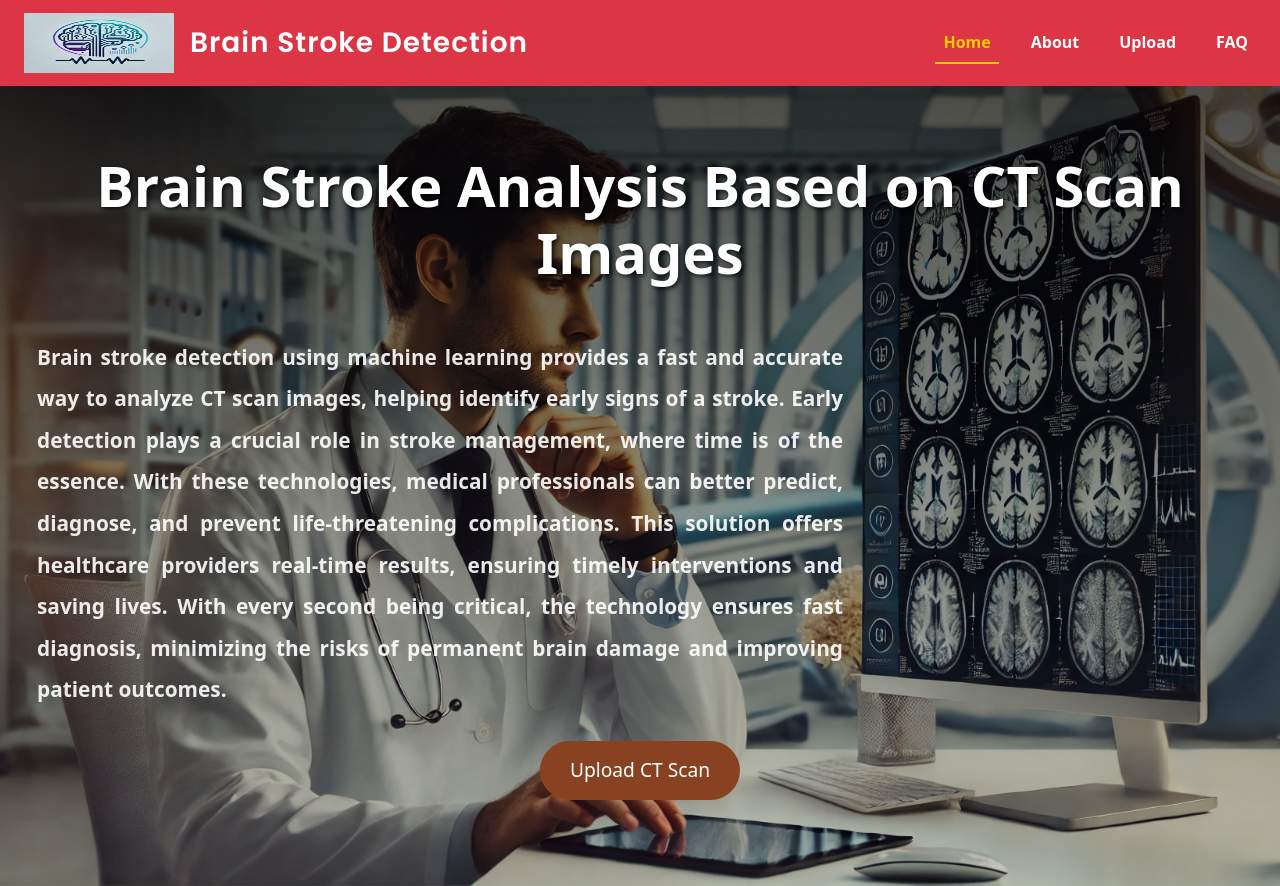
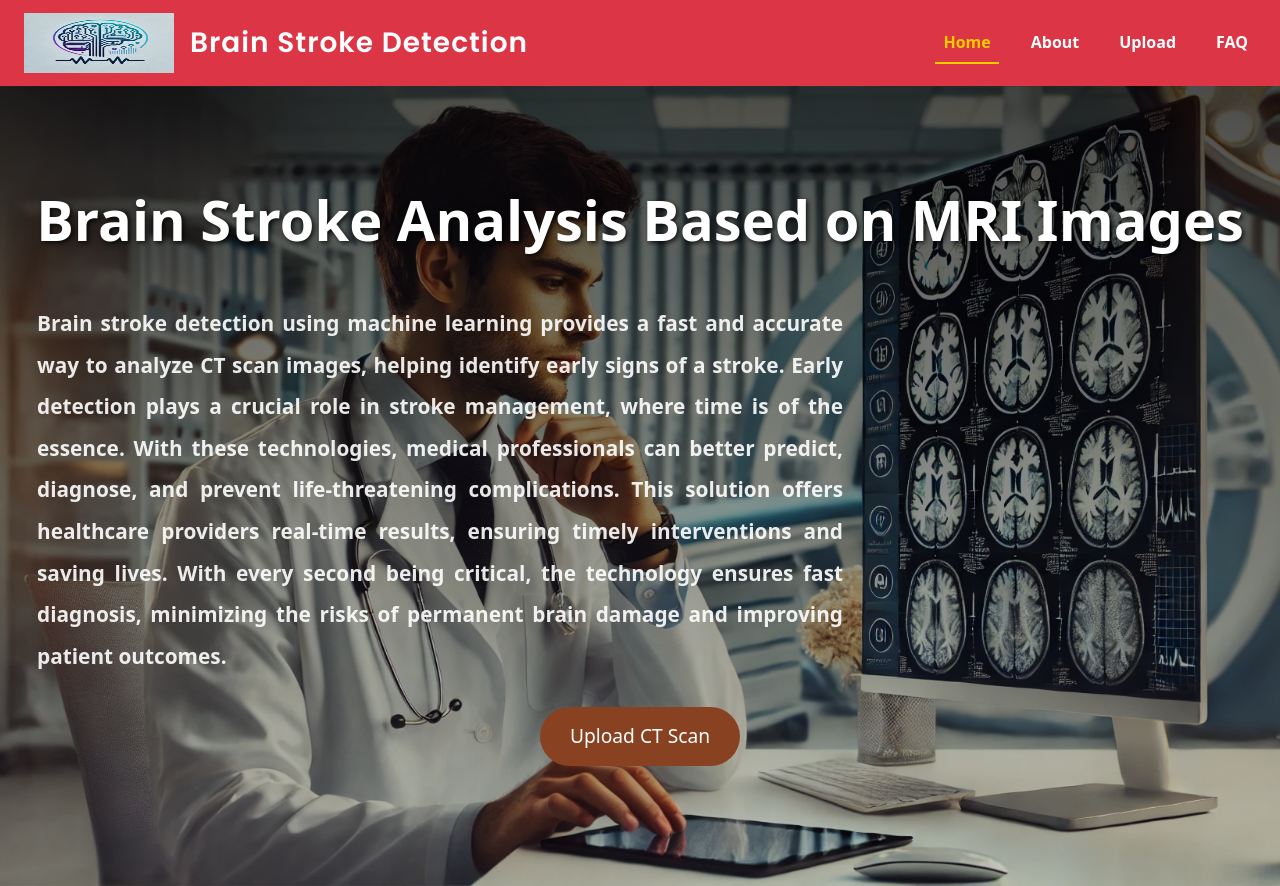
Before and after one commit to Pratikkuntawar/brainstrokedetection, a React (Create React App) app: page / in a window 1280 px wide. Built offline with nearby package versions, Linux system fonts and the light colour scheme.

Commit message:
Update Home.js

```diff
--- a/src/components/Home.js
+++ b/src/components/Home.js
@@ -47,7 +47,7 @@ const Home = () => {
   return (
     <div className="home-container" style={{ backgroundImage: `url(${brainStrokeImage})` }}>
       <div className="overlay">
-        <h1 className="home-title">Brain Stroke Analysis Based on CT Scan Images</h1>
+        <h1 className="home-title">Brain Stroke Analysis Based on MRI Images</h1>
         <p className="home-description">{description}</p>
         <button className="upload-button" onClick={handleUploadClick}>Upload CT Scan</button>
       </div>
```
